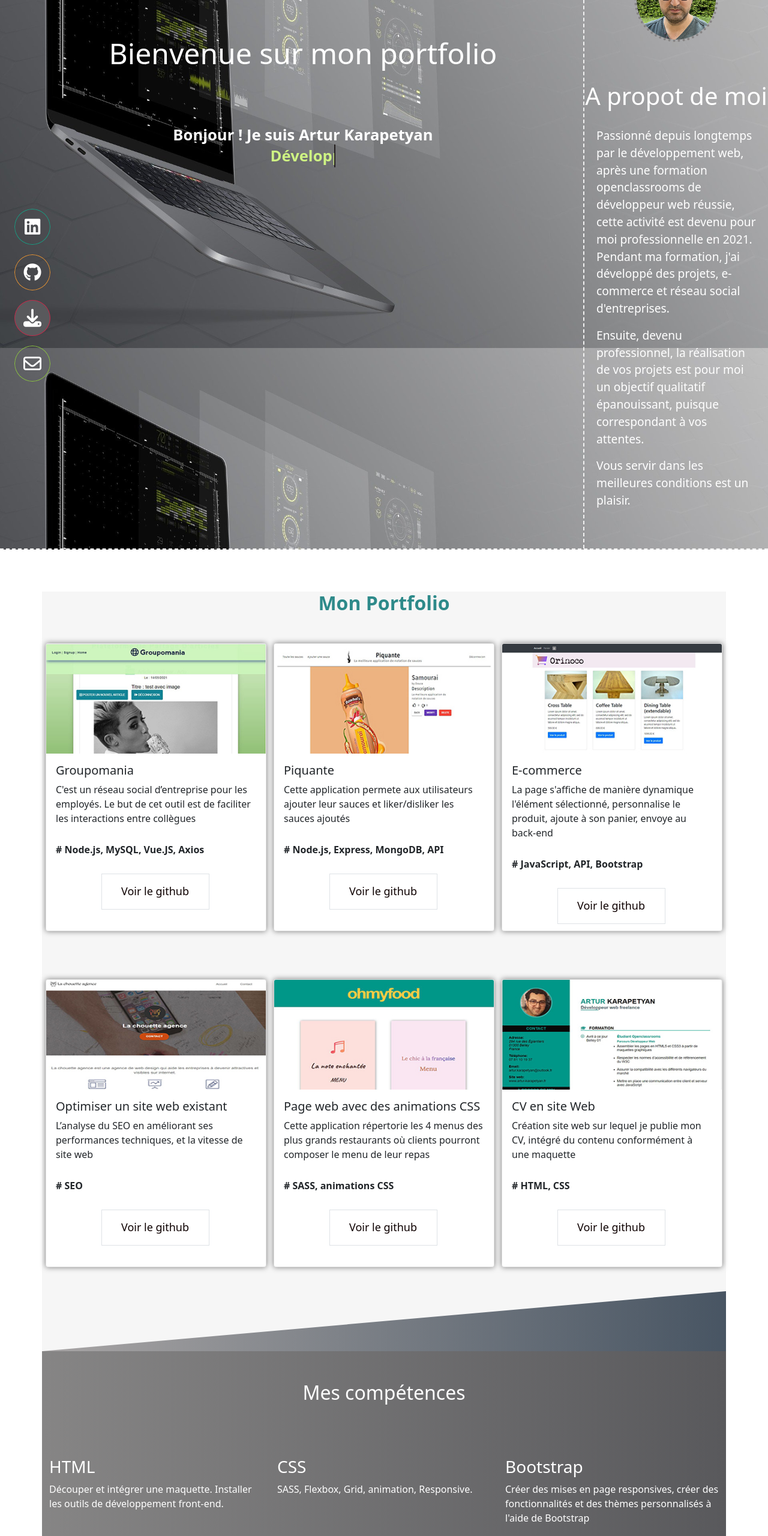
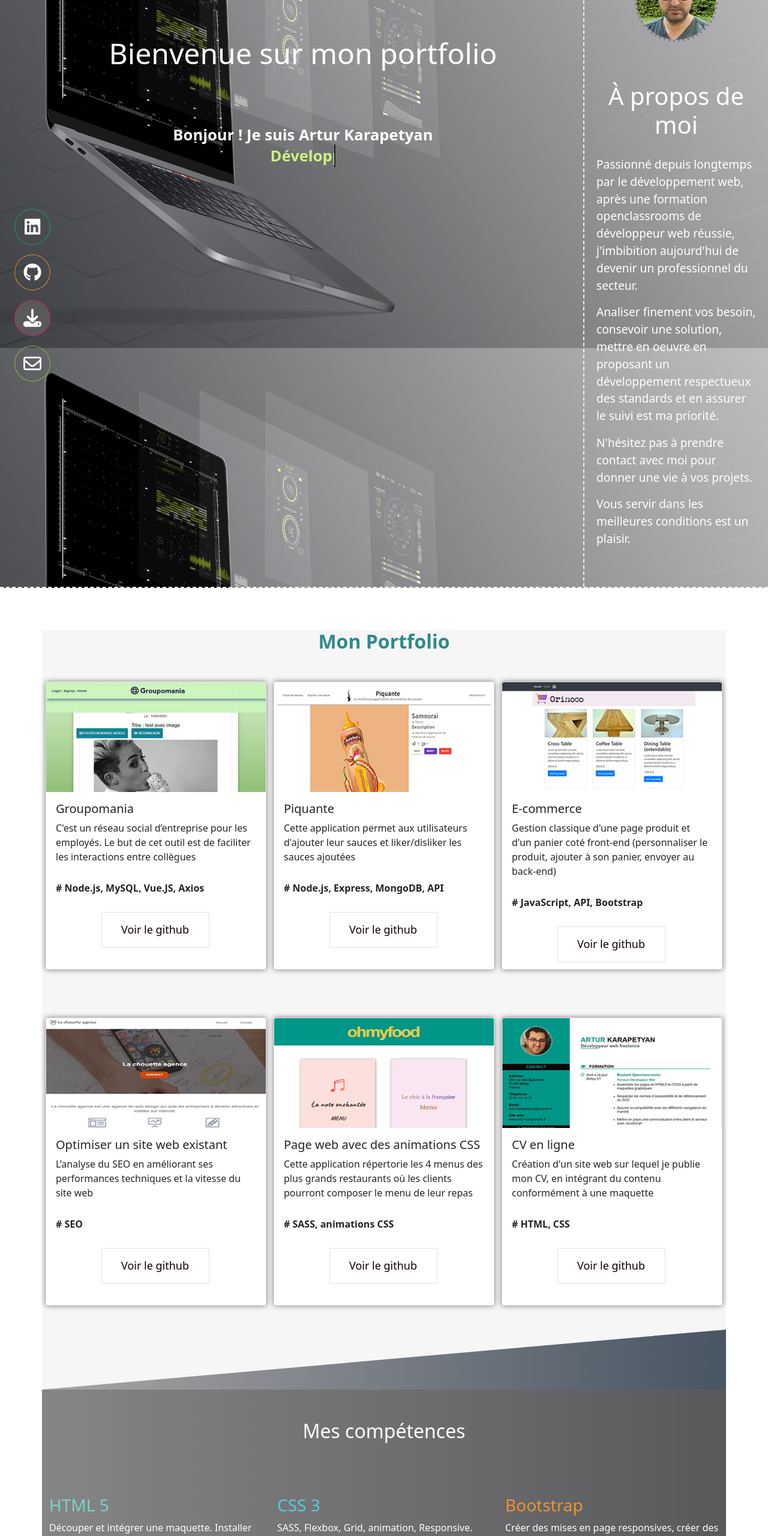
Before and after one commit to Artur01300/Portfolio, a website: page index.html in a window 1280 px wide. Shown: the part 220-2780 px from the top of the page at 60% size. Drawn offline with nearby package versions, Linux system fonts and the light colour scheme.

Commit message:
Syle ajouté au texte, correction d'orthographes

```diff
--- a/index.html
+++ b/index.html
@@ -89,16 +89,18 @@
                             <img src="img/id.jpg" alt="portrait de Artur Karapetyan">
                         </div>
                     </figure>
-                    <h1 class="text-center">A propot de moi</h1>
+                    <h1 class="text-center">À propos de moi</h1>
                     <div class="aboutMy">
                         <p>
-                            Passionné depuis longtemps par le développement web, après une formation openclassrooms de développeur web réussie, cette activité est devenu pour moi professionnelle en 2021.
-
-
-                            Pendant ma formation, j'ai développé des projets, e-commerce et réseau social d'entreprises.
+                            Passionné depuis longtemps par le développement web, après une formation openclassrooms de développeur web réussie,
+                            j'imbibition aujourd'hui de devenir un professionnel du secteur.
                         </p>
                         <p>
-                            Ensuite, devenu professionnel, la réalisation de vos projets est pour moi un objectif qualitatif épanouissant, puisque correspondant à vos attentes.
+                            Analiser finement vos besoin, consevoir une solution, mettre en oeuvre en proposant un développement respectueux des standards
+                            et en assurer le suivi est ma priorité.
+                        </p>
+                        <p>
+                            N'hésitez pas à prendre contact avec moi pour donner une vie à vos projets.
                         </p>
                         <p>
                             Vous servir dans les meilleures conditions est un plaisir.
@@ -128,13 +130,15 @@
                                 <strong># Node.js, MySQL, Vue.JS, Axios</strong>
                             </p>
                             <div class="center">
-                                <button class="center-btn" type="button" onclick=" window.open('https:github.com/Artur01300/OC_P7', '_blank');">
+                                <a href="https:github.com/Artur01300/OC_P7" target="_blank" title="Lien vers Artur01300/OC_07">
+                                    <button class="center-btn" type="button">
                                         <svg width="180px" height="60px" viewBox="0 0 180 60" class="border">
                                         <polyline points="179,1 179,59 1,59 1,1 179,1" class="bg-line" />
                                         <polyline points="179,1 179,59 1,59 1,1 179,1" class="hl-line" />
                                         </svg>
                                         <span>Voir le github</span>
                                     </button>
+                                </a>
                             </div>
                         </div>
                     </div>
@@ -145,19 +149,21 @@
                         <div class="card-body">
                             <h5 class="card-title">Piquante</h5>
                             <p class="card-text">
-                                Cette application permete aux utilisateurs ajouter leur sauces et liker/disliker les sauces ajoutés
+                                Cette application permet aux utilisateurs d'ajouter leur sauces et liker/disliker les sauces ajoutées
                             </p>
                             <p class="card-text">
                                 <strong># Node.js, Express, MongoDB, API</strong>
                             </p>
                             <div class="center">
-                                <button class="center-btn" type="button" onclick=" window.open('https:github.com/Artur01300/OC_P6', '_blank');">
+                                <a href="https:github.com/Artur01300/OC_P6" target="_blank" title="Lien vers Artur01300/OC_06">
+                                    <button class="center-btn" type="button">
                                         <svg width="180px" height="60px" viewBox="0 0 180 60" class="border">
                                         <polyline points="179,1 179,59 1,59 1,1 179,1" class="bg-line" />
                                         <polyline points="179,1 179,59 1,59 1,1 179,1" class="hl-line" />
                                         </svg>
                                         <span>Voir le github</span>
                                     </button>
+                                </a>
                             </div>
                         </div>
                     </div>
@@ -168,19 +174,21 @@
                         <div class="card-body">
                             <h5 class="card-title">E-commerce</h5>
                             <p class="card-text">
-                                La page s'affiche de manière dynamique l'élément sélectionné, personnalise le produit, ajoute à son panier, envoye au back-end
+                                Gestion classique d'une page produit et d'un panier coté front-end (personnaliser le produit, ajouter à son panier, envoyer au back-end)
                             </p>
                             <p class="card-text">
                                 <strong># JavaScript, API, Bootstrap</strong>
                             </p>
                             <div class="center">
-                                <button class="center-btn" type="button" onclick=" window.open('https:github.com/Artur01300/OC_P5', '_blank');">
+                                <a href="https:github.com/Artur01300/OC_P5" target="_blank" title="Lien vers Artur01300/OC_05">
+                                    <button class="center-btn" type="button">
                                         <svg width="180px" height="60px" viewBox="0 0 180 60" class="border">
                                         <polyline points="179,1 179,59 1,59 1,1 179,1" class="bg-line" />
                                         <polyline points="179,1 179,59 1,59 1,1 179,1" class="hl-line" />
                                         </svg>
                                         <span>Voir le github</span>
                                     </button>
+                                </a>
                             </div>
                         </div>
                     </div>
@@ -191,19 +199,21 @@
                         <div class="card-body">
                             <h5 class="card-title">Optimiser un site web existant</h5>
                             <p class="card-text">
-                                L’analyse du SEO en améliorant ses performances techniques, et la vitesse de site web
+                                L’analyse du SEO en améliorant ses performances techniques et la vitesse du site web
                             </p>
                             <p class="card-text">
                                 <strong># SEO</strong>
                             </p>
                             <div class="center">
-                                <button class="center-btn" type="button" onclick=" window.open('https:github.com/Artur01300/OC_P4', '_blank');">
+                                <a href="https:github.com/Artur01300/OC_P4" target="_blank" title="Lien vers Artur01300/OC_04">
+                                    <button class="center-btn" type="button">
                                         <svg width="180px" height="60px" viewBox="0 0 180 60" class="border">
                                         <polyline points="179,1 179,59 1,59 1,1 179,1" class="bg-line" />
                                         <polyline points="179,1 179,59 1,59 1,1 179,1" class="hl-line" />
                                         </svg>
                                         <span>Voir le github</span>
                                     </button>
+                                </a>
                             </div>
                         </div>
                     </div>
@@ -214,20 +224,22 @@
                         <div class="card-body">
                             <h5 class="card-title">Page web avec des animations CSS</h5>
                             <p class="card-text">
-                                Cette application répertorie les 4 menus des plus grands restaurants où clients pourront
+                                Cette application répertorie les 4 menus des plus grands restaurants où les clients pourront
                                 composer le menu de leur repas
                             </p>
                             <p class="card-text">
                                 <strong># SASS, animations CSS</strong>
                             </p>
                             <div class="center">
-                                <button class="center-btn" type="button" onclick=" window.open('https:github.com/Artur01300/OC_P3', '_blank');">
+                                <a href="https:github.com/Artur01300/OC_P3" target="_blank" title="Lien vers Artur01300/OC_03">
+                                    <button class="center-btn" type="button">
                                         <svg width="180px" height="60px" viewBox="0 0 180 60" class="border">
                                         <polyline points="179,1 179,59 1,59 1,1 179,1" class="bg-line" />
                                         <polyline points="179,1 179,59 1,59 1,1 179,1" class="hl-line" />
                                         </svg>
                                         <span>Voir le github</span>
                                     </button>
+                                </a>
                             </div>
                         </div>
                     </div>
@@ -236,21 +248,23 @@
                     <div class="card" style="width: 23rem; height: 30rem;">
                         <img class="card-img-top img-fluid" src="img/P2.JPG" alt="Card image cap">
                         <div class="card-body">
-                            <h5 class="card-title">CV en site Web</h5>
+                            <h5 class="card-title">CV en ligne</h5>
                             <p class="card-text">
-                                Création site web sur lequel je publie mon CV, intégré du contenu conformément à une maquette
+                                Création d'un site web sur lequel je publie mon CV, en intégrant du contenu conformément à une maquette
                             </p>
                             <p class="card-text">
                                 <strong># HTML, CSS</strong>
                             </p>
                             <div class="center">
-                                <button class="center-btn" type="button" onclick=" window.open('https:github.com/Artur01300/OC_P2', '_blank');">
+                                <a href="https:github.com/Artur01300/OC_P2" target="_blank" title="Lien vers Artur01300/OC_02">
+                                    <button class="center-btn" type="button">
                                         <svg width="180px" height="60px" viewBox="0 0 180 60" class="border">
                                         <polyline points="179,1 179,59 1,59 1,1 179,1" class="bg-line" />
                                         <polyline points="179,1 179,59 1,59 1,1 179,1" class="hl-line" />
                                         </svg>
                                         <span>Voir le github</span>
                                     </button>
+                                </a>
                             </div>
                         </div>
                     </div>
@@ -267,19 +281,19 @@
             <h2 class="containerClip-title competencesTextColor">Mes compétences</h2>
             <div class="row">
                 <div class="col-12 col-md-12 col-lg-4">
-                    <h3 class="competencesTextColor">HTML</h3>
+                    <h3 class="htmlTitleColor">HTML 5</h3>
                     <p class="competencesTextColor">
                         Découper et intégrer une maquette. Installer les outils de développement front-end.
                     </p>
                 </div>
                 <div class="col-12 col-md-12 col-lg-4">
-                    <h3 class="competencesTextColor">CSS</h3>
+                    <h3 class="cssTitleColor">CSS 3</h3>
                     <p class="competencesTextColor">
                         SASS, Flexbox, Grid, animation, Responsive.
                     </p>
                 </div>
                 <div class="col-12 col-md-12 col-lg-4">
-                    <h3 class="competencesTextColor">Bootstrap</h3>
+                    <h3 class="bootstrapTitleColor">Bootstrap</h3>
                     <p class="competencesTextColor">
                         Créer des mises en page responsives, créer des fonctionnalités et des thèmes personnalisés à l'aide de Bootstrap
                     </p>
@@ -287,19 +301,19 @@
             </div>
             <div class="row">
                 <div class="col-12 col-md-12 col-lg-4">
-                    <h3 class="competencesTextColor">JavaScript</h3>
+                    <h3 class="jsTitleColor">JavaScript</h3>
                     <p class="competencesTextColor">
                         Gérer la logique d'un programme en JavaScript, récupérer et modifier des éléments du DOM, Utiliser des méthodes asynchrones.
                     </p>
                 </div>
                 <div class="col-12 col-md-12 col-lg-4">
-                    <h3 class="competencesTextColor">Vue.js</h3>
+                    <h3 class="vueTitleColor">Vue.js 2</h3>
                     <p class="competencesTextColor">
                         Construire une application Vue.js, créer des composants réutilisables dans Vue.js, gérer les données d'une application.
                     </p>
                 </div>
                 <div class="col-12 col-md-12 col-lg-4">
-                    <h3 class="competencesTextColor">Node.js</h3>
+                    <h3 class="nodeTitleColor">Node.js</h3>
                     <p class="competencesTextColor">
                         Créer un serveur Web simple avec Express, créer une API REST avec Node, Express, mettre en place un système d'authentification sur une application Express,
                         gérer des fichiers utilisateur sur une application Express.
@@ -308,14 +322,14 @@
             </div>
             <div class="row">
                 <div class="col-12 col-md-12 col-lg-4">
-                    <h3 class="competencesTextColor">MongoDB</h3>
+                    <h3 class="mongoTitleColor">MongoDB</h3>
                     <p class="competencesTextColor">
                         intégrer la couche de base de données de notre serveur, créer un cluster puis configurer-le avec l'option AWS,
                         connecter l'API à cluster MongoDB
                     </p>
                 </div>
                 <div class="col-12 col-md-12 col-lg-4">
-                    <h3 class="competencesTextColor">MySQL</h3>
+                    <h3 class="mysqlTitleColor">MySQL</h3>
                     <p class="competencesTextColor">
                         Configurer MySQL, créer une base de données, gérer les utilisateurs, créer et modifier des tables, insérer, modifier, supprimer et sélectionner des données dans la base,
                         réaliser une requête portant sur plusieurs tables avec les jointures.
@@ -337,9 +351,9 @@
                     <input type="email" class="form-control" id="exampleInputEmail1" placeholder="Votre Adresse E-mail" required>
                 </div>
                 <div class="mb-3">
-                    <textarea class="form-control" id="exampleFormControlTextarea1" rows="3" placeholder="Votre text" required></textarea>
+                    <textarea class="form-control" id="exampleFormControlTextarea1" rows="3" placeholder="Votre texte" required></textarea>
                 </div>
-                <button type="submit" class="btnForm">Enoyer</button>
+                <button type="submit" class="btnForm">Envoyer</button>
             </form>
         </div>
     </section>
--- a/sass/pages/competences.scss
+++ b/sass/pages/competences.scss
@@ -21,3 +21,31 @@
 .competencesTextColor{
     color: white;
 }
+
+.htmlTitleColor{
+    color:  #78d3ca;
+}
+
+.cssTitleColor{
+    color:  #4dd0e1;
+}
+
+.bootstrapTitleColor{
+    color:  #eb9532;
+}
+.jsTitleColor{
+    color:  #8cc63f;
+}
+.vueTitleColor{
+    color:  #f36c23;
+}
+
+.nodeTitleColor{
+    color:  #00b8d4;
+}
+.mongoTitleColor{
+    color:  #00c853;
+}
+.mysqlTitleColor{
+    color:  #afb42b;
+}
```
Also changed, not shown: css/style.css, 1 other file. Lines whose indentation alone changed are shown as unchanged.
